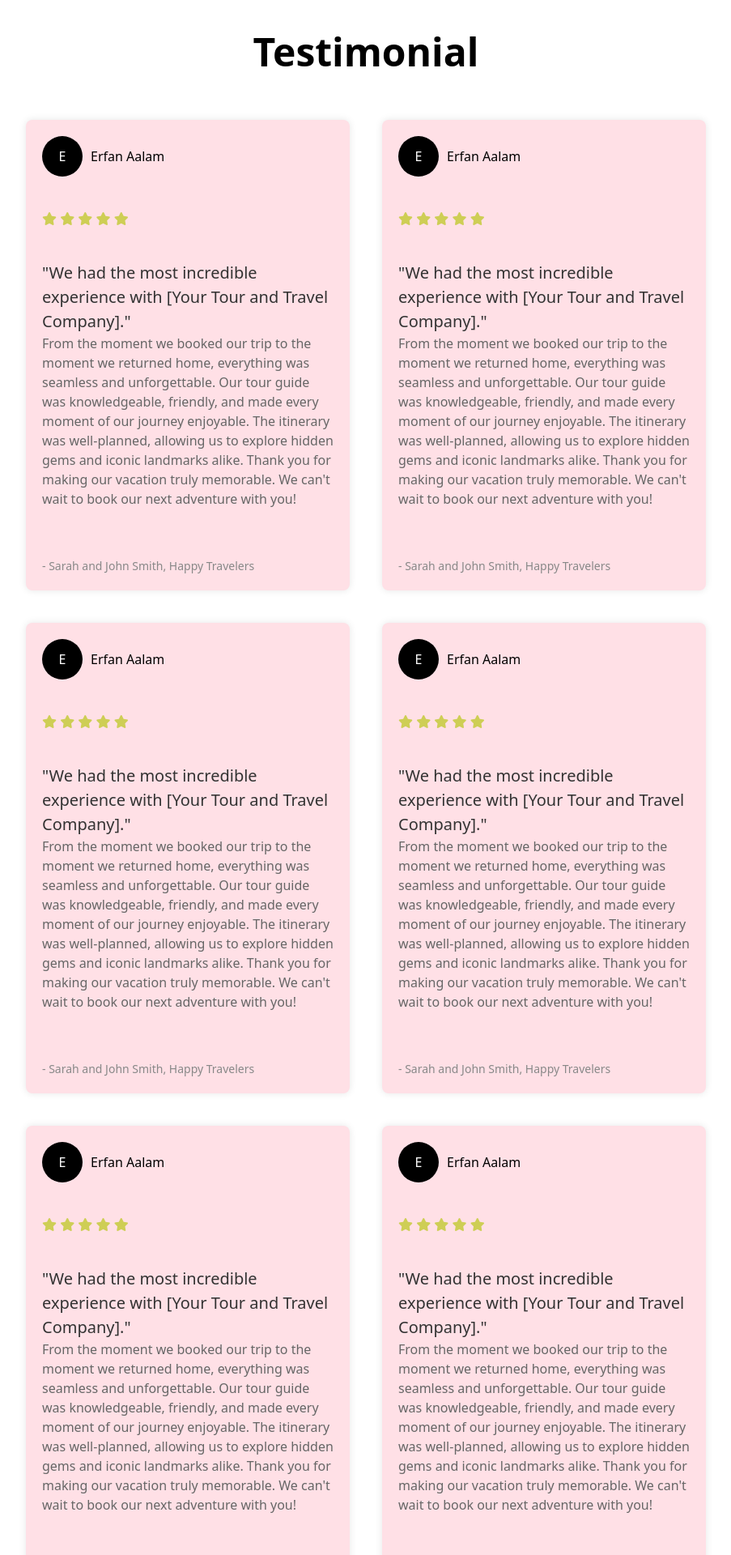
After one commit to ErfanAalam/Car-Rental, a Flask app: template templates/testimonial.html in a window 1280 px wide. The commit adds this page. Shown: the top 1920 px of the page at 81% size, without its empty margins (188-1091 px from the left). Run offline with Flask 3, Linux system fonts and the light colour scheme; the template is opened without the code that fills it, so the values that code supplies are empty; some libraries are stand-ins or nearby versions.

Commit message:
Testimonail Added

```diff
--- a/static/style.css
+++ b/static/style.css
@@ -42,9 +42,7 @@
 }
 .card2:hover div{
   top:80px;
-
 }
-
 
 .card1:hover{
   transform: scale(1.03);
@@ -137,6 +135,60 @@
 .gallery-cards img:hover {
   box-shadow: 5px 5px 5px 5px black;
   background-color: #999;
+}
+
+/* Testimonail Component */
+
+.testimonial-card {
+  background-color: #ffe0e6; /* Light pink */
+  border-radius: 8px;
+  display: flex;
+  flex-direction: column;
+  gap: 40px;
+  box-shadow: 0 0 10px rgba(0, 0, 0, 0.1);
+  padding: 20px;
+  margin: 20px;
+  max-width: 400px;
+  overflow: hidden;
+  position: relative;
+}
+
+.testimonial-content h2 {
+  font-size: 20px;
+  color: #333;
+  margin-top: 0;
+}
+
+.testimonial-content p {
+  font-size: 16px;
+  color: #666;
+  margin-bottom: 20px;
+}
+
+.testimonial-author p {
+  margin: 0;
+  font-size: 14px;
+  color: #888;
+}
+
+.stars{
+  color: rgb(206, 206, 85);
+}
+.user{
+  display: flex;
+  gap: 10px;
+  align-items: center;
+}
+
+.userlogo{
+  width: 50px;
+  display: flex;
+  align-items: center;
+  justify-content: center;
+  color: white;
+  height: 50px;
+  border-radius: 50%;
+  background: #000;
 }
 
 /* packages css */
@@ -250,7 +302,7 @@
   outline-offset: -5px;
 }
 
-@media (any-hover: hover) and (any-pointer: fine) {
+@media (any-hover: hover)  {
   .card__content {
     transform: translateY(62%);
     transition: transform 500ms ease-out;
--- /dev/null
+++ b/templates/testimonial.html
@@ -0,0 +1,321 @@
+<!DOCTYPE html>
+<html lang="en">
+<head>
+    <meta charset="UTF-8">
+    <meta name="viewport" content="width=device-width, initial-scale=1.0">
+    <title>Testimonial</title>
+    <link rel="stylesheet" href="/static/style.css">
+  <script src="https://cdn.tailwindcss.com?plugins=forms,typography,aspect-ratio,line-clamp"></script>
+  <script src="https://kit.fontawesome.com/c4a3389572.js" crossorigin="anonymous"></script>
+
+</head>
+<body>
+    <div>
+        <h3 class="my-10 text-center text-5xl font-bold">Testimonial</h3>
+        <div class="flex justify-center flex-wrap">
+            <div class="testimonial-card">
+                <div class="user">
+                    <div class="userlogo">
+                        <p>E</p>
+                    </div>
+                    <div class="username">
+                        Erfan Aalam
+                    </div>
+                </div>
+                <div class="stars">
+                    <i class="fa-solid fa-star"></i>
+                    <i class="fa-solid fa-star"></i>
+                    <i class="fa-solid fa-star"></i>
+                    <i class="fa-solid fa-star"></i>
+                    <i class="fa-solid fa-star"></i>
+                </div>
+                <div class="testimonial-content">
+                    <h2>"We had the most incredible experience with [Your Tour and Travel Company]."</h2>
+                    <p>From the moment we booked our trip to the moment we returned home, everything was seamless and unforgettable. Our tour guide was knowledgeable, friendly, and made every moment of our journey enjoyable. The itinerary was well-planned, allowing us to explore hidden gems and iconic landmarks alike. Thank you for making our vacation truly memorable. We can't wait to book our next adventure with you!</p>
+                </div>
+                <div class="testimonial-author">
+                    <p>- Sarah and John Smith, Happy Travelers</p>
+                </div>
+            </div>
+
+            <div class="testimonial-card">
+                <div class="user">
+                    <div class="userlogo">
+                        <p>E</p>
+                    </div>
+                    <div class="username">
+                        Erfan Aalam
+                    </div>
+                </div>
+                <div class="stars">
+                    <i class="fa-solid fa-star"></i>
+                    <i class="fa-solid fa-star"></i>
+                    <i class="fa-solid fa-star"></i>
+                    <i class="fa-solid fa-star"></i>
+                    <i class="fa-solid fa-star"></i>
+                </div>
+                <div class="testimonial-content">
+                    <h2>"We had the most incredible experience with [Your Tour and Travel Company]."</h2>
+                    <p>From the moment we booked our trip to the moment we returned home, everything was seamless and unforgettable. Our tour guide was knowledgeable, friendly, and made every moment of our journey enjoyable. The itinerary was well-planned, allowing us to explore hidden gems and iconic landmarks alike. Thank you for making our vacation truly memorable. We can't wait to book our next adventure with you!</p>
+                </div>
+                <div class="testimonial-author">
+                    <p>- Sarah and John Smith, Happy Travelers</p>
+                </div>
+            </div>
+
+            <div class="testimonial-card">
+                <div class="user">
+                    <div class="userlogo">
+                        <p>E</p>
+                    </div>
+                    <div class="username">
+                        Erfan Aalam
+                    </div>
+                </div>
+                <div class="stars">
+                    <i class="fa-solid fa-star"></i>
+                    <i class="fa-solid fa-star"></i>
+                    <i class="fa-solid fa-star"></i>
+                    <i class="fa-solid fa-star"></i>
+                    <i class="fa-solid fa-star"></i>
+                </div>
+                <div class="testimonial-content">
+                    <h2>"We had the most incredible experience with [Your Tour and Travel Company]."</h2>
+                    <p>From the moment we booked our trip to the moment we returned home, everything was seamless and unforgettable. Our tour guide was knowledgeable, friendly, and made every moment of our journey enjoyable. The itinerary was well-planned, allowing us to explore hidden gems and iconic landmarks alike. Thank you for making our vacation truly memorable. We can't wait to book our next adventure with you!</p>
+                </div>
+                <div class="testimonial-author">
+                    <p>- Sarah and John Smith, Happy Travelers</p>
+                </div>
+            </div>
+
+            <div class="testimonial-card">
+                <div class="user">
+                    <div class="userlogo">
+                        <p>E</p>
+                    </div>
+                    <div class="username">
+                        Erfan Aalam
+                    </div>
+                </div>
+                <div class="stars">
+                    <i class="fa-solid fa-star"></i>
+                    <i class="fa-solid fa-star"></i>
+                    <i class="fa-solid fa-star"></i>
+                    <i class="fa-solid fa-star"></i>
+                    <i class="fa-solid fa-star"></i>
+                </div>
+                <div class="testimonial-content">
+                    <h2>"We had the most incredible experience with [Your Tour and Travel Company]."</h2>
+                    <p>From the moment we booked our trip to the moment we returned home, everything was seamless and unforgettable. Our tour guide was knowledgeable, friendly, and made every moment of our journey enjoyable. The itinerary was well-planned, allowing us to explore hidden gems and iconic landmarks alike. Thank you for making our vacation truly memorable. We can't wait to book our next adventure with you!</p>
+                </div>
+                <div class="testimonial-author">
+                    <p>- Sarah and John Smith, Happy Travelers</p>
+                </div>
+            </div>
+
+            <div class="testimonial-card">
+                <div class="user">
+                    <div class="userlogo">
+                        <p>E</p>
+                    </div>
+                    <div class="username">
+                        Erfan Aalam
+                    </div>
+                </div>
+                <div class="stars">
+                    <i class="fa-solid fa-star"></i>
+                    <i class="fa-solid fa-star"></i>
+                    <i class="fa-solid fa-star"></i>
+                    <i class="fa-solid fa-star"></i>
+                    <i class="fa-solid fa-star"></i>
+                </div>
+                <div class="testimonial-content">
+                    <h2>"We had the most incredible experience with [Your Tour and Travel Company]."</h2>
+                    <p>From the moment we booked our trip to the moment we returned home, everything was seamless and unforgettable. Our tour guide was knowledgeable, friendly, and made every moment of our journey enjoyable. The itinerary was well-planned, allowing us to explore hidden gems and iconic landmarks alike. Thank you for making our vacation truly memorable. We can't wait to book our next adventure with you!</p>
+                </div>
+                <div class="testimonial-author">
+                    <p>- Sarah and John Smith, Happy Travelers</p>
+                </div>
+            </div>
+
+            <div class="testimonial-card">
+                <div class="user">
+                    <div class="userlogo">
+                        <p>E</p>
+                    </div>
+                    <div class="username">
+                        Erfan Aalam
+                    </div>
+                </div>
+                <div class="stars">
+                    <i class="fa-solid fa-star"></i>
+                    <i class="fa-solid fa-star"></i>
+                    <i class="fa-solid fa-star"></i>
+                    <i class="fa-solid fa-star"></i>
+                    <i class="fa-solid fa-star"></i>
+                </div>
+                <div class="testimonial-content">
+                    <h2>"We had the most incredible experience with [Your Tour and Travel Company]."</h2>
+                    <p>From the moment we booked our trip to the moment we returned home, everything was seamless and unforgettable. Our tour guide was knowledgeable, friendly, and made every moment of our journey enjoyable. The itinerary was well-planned, allowing us to explore hidden gems and iconic landmarks alike. Thank you for making our vacation truly memorable. We can't wait to book our next adventure with you!</p>
+                </div>
+                <div class="testimonial-author">
+                    <p>- Sarah and John Smith, Happy Travelers</p>
+                </div>
+            </div>
+
+            <div class="testimonial-card">
+                <div class="user">
+                    <div class="userlogo">
+                        <p>E</p>
+                    </div>
+                    <div class="username">
+                        Erfan Aalam
+                    </div>
+                </div>
+                <div class="stars">
+                    <i class="fa-solid fa-star"></i>
+                    <i class="fa-solid fa-star"></i>
+                    <i class="fa-solid fa-star"></i>
+                    <i class="fa-solid fa-star"></i>
+                    <i class="fa-solid fa-star"></i>
+                </div>
+                <div class="testimonial-content">
+                    <h2>"We had the most incredible experience with [Your Tour and Travel Company]."</h2>
+                    <p>From the moment we booked our trip to the moment we returned home, everything was seamless and unforgettable. Our tour guide was knowledgeable, friendly, and made every moment of our journey enjoyable. The itinerary was well-planned, allowing us to explore hidden gems and iconic landmarks alike. Thank you for making our vacation truly memorable. We can't wait to book our next adventure with you!</p>
+                </div>
+                <div class="testimonial-author">
+                    <p>- Sarah and John Smith, Happy Travelers</p>
+                </div>
+            </div>
+
+            <div class="testimonial-card">
+                <div class="user">
+                    <div class="userlogo">
+                        <p>E</p>
+                    </div>
+                    <div class="username">
+                        Erfan Aalam
+                    </div>
+                </div>
+                <div class="stars">
+                    <i class="fa-solid fa-star"></i>
+                    <i class="fa-solid fa-star"></i>
+                    <i class="fa-solid fa-star"></i>
+                    <i class="fa-solid fa-star"></i>
+                    <i class="fa-solid fa-star"></i>
+                </div>
+                <div class="testimonial-content">
+                    <h2>"We had the most incredible experience with [Your Tour and Travel Company]."</h2>
+                    <p>From the moment we booked our trip to the moment we returned home, everything was seamless and unforgettable. Our tour guide was knowledgeable, friendly, and made every moment of our journey enjoyable. The itinerary was well-planned, allowing us to explore hidden gems and iconic landmarks alike. Thank you for making our vacation truly memorable. We can't wait to book our next adventure with you!</p>
+                </div>
+                <div class="testimonial-author">
+                    <p>- Sarah and John Smith, Happy Travelers</p>
+                </div>
+            </div>
+
+
+
+            <div class="testimonial-card">
+                <div class="user">
+                    <div class="userlogo">
+                        <p>E</p>
+                    </div>
+                    <div class="username">
+                        Erfan Aalam
+                    </div>
+                </div>
+                <div class="stars">
+                    <i class="fa-solid fa-star"></i>
+                    <i class="fa-solid fa-star"></i>
+                    <i class="fa-solid fa-star"></i>
+                    <i class="fa-solid fa-star"></i>
+                    <i class="fa-solid fa-star"></i>
+                </div>
+                <div class="testimonial-content">
+                    <h2>"We had the most incredible experience with [Your Tour and Travel Company]."</h2>
+                    <p>From the moment we booked our trip to the moment we returned home, everything was seamless and unforgettable. Our tour guide was knowledgeable, friendly, and made every moment of our journey enjoyable. The itinerary was well-planned, allowing us to explore hidden gems and iconic landmarks alike. Thank you for making our vacation truly memorable. We can't wait to book our next adventure with you!</p>
+                </div>
+                <div class="testimonial-author">
+                    <p>- Sarah and John Smith, Happy Travelers</p>
+                </div>
+            </div>
+
+            <div class="testimonial-card">
+                <div class="user">
+                    <div class="userlogo">
+                        <p>E</p>
+                    </div>
+                    <div class="username">
+                        Erfan Aalam
+                    </div>
+                </div>
+                <div class="stars">
+                    <i class="fa-solid fa-star"></i>
+                    <i class="fa-solid fa-star"></i>
+                    <i class="fa-solid fa-star"></i>
+                    <i class="fa-solid fa-star"></i>
+                    <i class="fa-solid fa-star"></i>
+                </div>
+                <div class="testimonial-content">
+                    <h2>"We had the most incredible experience with [Your Tour and Travel Company]."</h2>
+                    <p>From the moment we booked our trip to the moment we returned home, everything was seamless and unforgettable. Our tour guide was knowledgeable, friendly, and made every moment of our journey enjoyable. The itinerary was well-planned, allowing us to explore hidden gems and iconic landmarks alike. Thank you for making our vacation truly memorable. We can't wait to book our next adventure with you!</p>
+                </div>
+                <div class="testimonial-author">
+                    <p>- Sarah and John Smith, Happy Travelers</p>
+                </div>
+            </div>
+
+            <div class="testimonial-card">
+                <div class="user">
+                    <div class="userlogo">
+                        <p>E</p>
+                    </div>
+                    <div class="username">
+                        Erfan Aalam
+                    </div>
+                </div>
+                <div class="stars">
+                    <i class="fa-solid fa-star"></i>
+                    <i class="fa-solid fa-star"></i>
+                    <i class="fa-solid fa-star"></i>
+                    <i class="fa-solid fa-star"></i>
+                    <i class="fa-solid fa-star"></i>
+                </div>
+                <div class="testimonial-content">
+                    <h2>"We had the most incredible experience with [Your Tour and Travel Company]."</h2>
+                    <p>From the moment we booked our trip to the moment we returned home, everything was seamless and unforgettable. Our tour guide was knowledgeable, friendly, and made every moment of our journey enjoyable. The itinerary was well-planned, allowing us to explore hidden gems and iconic landmarks alike. Thank you for making our vacation truly memorable. We can't wait to book our next adventure with you!</p>
+                </div>
+                <div class="testimonial-author">
+                    <p>- Sarah and John Smith, Happy Travelers</p>
+                </div>
+            </div>
+
+            <div class="testimonial-card">
+                <div class="user">
+                    <div class="userlogo">
+                        <p>E</p>
+                    </div>
+                    <div class="username">
+                        Erfan Aalam
+                    </div>
+                </div>
+                <div class="stars">
+                    <i class="fa-solid fa-star"></i>
+                    <i class="fa-solid fa-star"></i>
+                    <i class="fa-solid fa-star"></i>
+                    <i class="fa-solid fa-star"></i>
+                    <i class="fa-solid fa-star"></i>
+                </div>
+                <div class="testimonial-content">
+                    <h2>"We had the most incredible experience with [Your Tour and Travel Company]."</h2>
+                    <p>From the moment we booked our trip to the moment we returned home, everything was seamless and unforgettable. Our tour guide was knowledgeable, friendly, and made every moment of our journey enjoyable. The itinerary was well-planned, allowing us to explore hidden gems and iconic landmarks alike. Thank you for making our vacation truly memorable. We can't wait to book our next adventure with you!</p>
+                </div>
+                <div class="testimonial-author">
+                    <p>- Sarah and John Smith, Happy Travelers</p>
+                </div>
+            </div>
+
+    </div>
+    </div>
+</body>
+</html>
```
